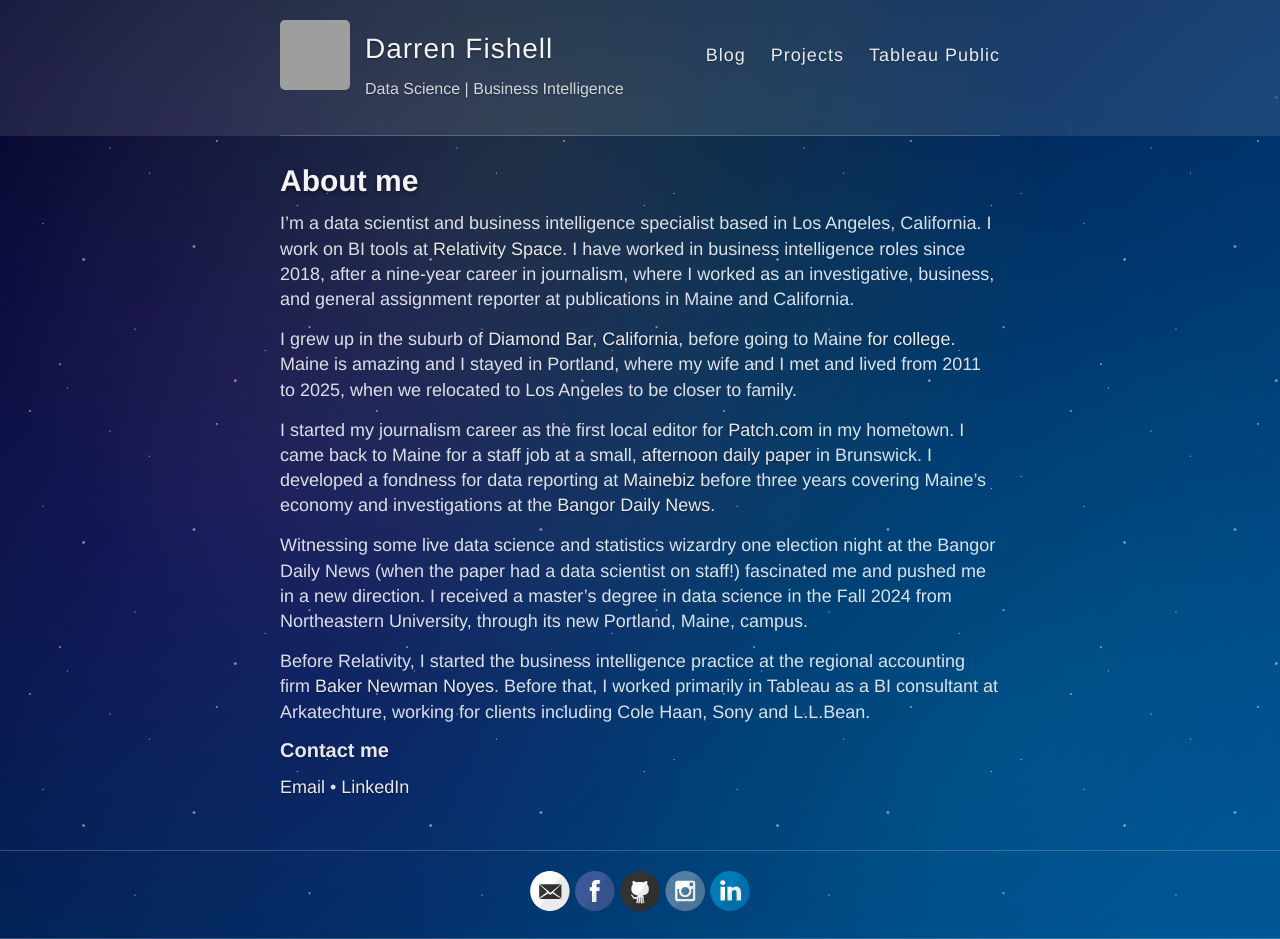
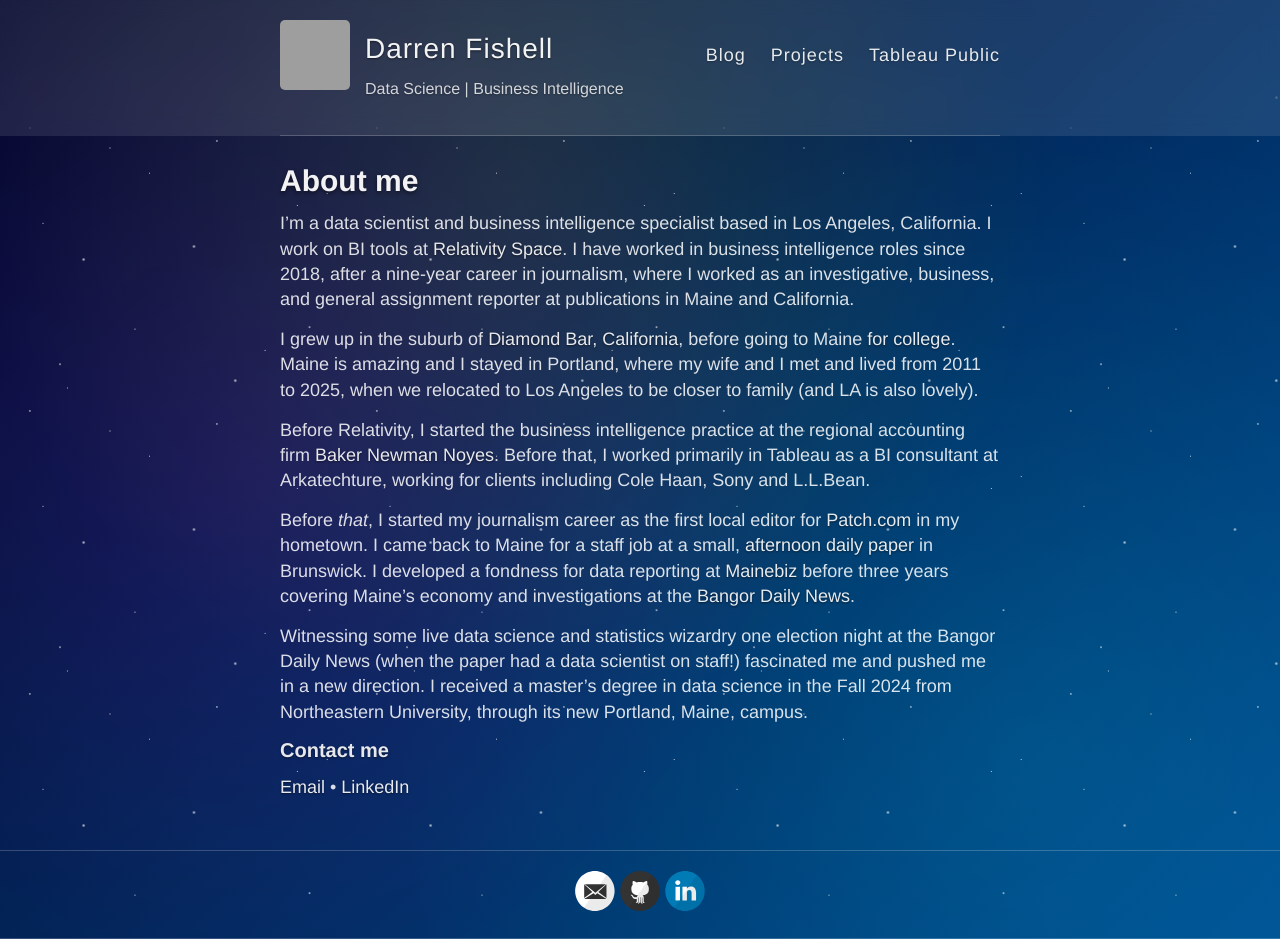
Before and after one commit to darrenfishell/darrenfishell.github.io, a Jekyll site: the page built from about.md, in a window 1280 px wide. Built offline with Jekyll 4.4.1, drawn with Linux system fonts in a browser that asks for light colours; grey boxes are pictures that could not be loaded.

Commit message:
Remove certain socials

```diff
--- a/_config.yml
+++ b/_config.yml
@@ -18,12 +18,12 @@
 # Includes an icon in the footer for each username you enter
 footer-links:
   dribbble:
-  email: darrenfishell@proton.me
+  email: darrenfishell@protonmail.com
   twitter:
   github: darrenfishell
-  instagram: darrenfishell
+  # instagram: darrenfishell
   linkedin: darrenfishell
-  facebook: darrenfishell
+  # facebook: darrenfishell
   flickr:
   pinterest:
   rss: # just type anything here for a working RSS icon
--- a/about.md
+++ b/about.md
@@ -6,13 +6,13 @@
 
 I'm a data scientist and business intelligence specialist based in Los Angeles, California. I work on BI tools at [Relativity Space](https://www.relativityspace.com/). I have worked in business intelligence roles since 2018, after a nine-year career in journalism, where I worked as an investigative, business, and general assignment reporter at publications in Maine and California.
 
-I grew up in the suburb of [Diamond Bar, California](https://en.wikipedia.org/wiki/Diamond_Bar,_California), before going to Maine [for college](http://bowdoin.edu). Maine is amazing and I stayed in Portland, where my wife and I met and lived from 2011 to 2025, when we relocated to Los Angeles to be closer to family.
+I grew up in the suburb of [Diamond Bar, California](https://en.wikipedia.org/wiki/Diamond_Bar,_California), before going to Maine [for college](http://bowdoin.edu). Maine is amazing and I stayed in Portland, where my wife and I met and lived from 2011 to 2025, when we relocated to Los Angeles to be closer to family (and LA is also lovely).
 
-I started my journalism career as the first local editor for [Patch.com](https://patch.com/users/darren-fishell) in my hometown. I came back to Maine for a staff job at a small, [afternoon daily paper](http://timesrecord.com) in Brunswick. I developed a fondness for data reporting at [Mainebiz](http://mainebiz.com) before three years covering Maine's economy and investigations at the [Bangor Daily News](http://bangordailynews.com).
+Before Relativity, I started the business intelligence practice at the regional accounting firm [Baker Newman Noyes](https://www.bnncpa.com/). Before that, I worked primarily in Tableau as a BI consultant at Arkatechture, working for clients including Cole Haan, Sony and L.L.Bean.
+
+Before _that_, I started my journalism career as the first local editor for [Patch.com](https://patch.com/users/darren-fishell) in my hometown. I came back to Maine for a staff job at a small, [afternoon daily paper](http://timesrecord.com) in Brunswick. I developed a fondness for data reporting at [Mainebiz](http://mainebiz.com) before three years covering Maine's economy and investigations at the [Bangor Daily News](http://bangordailynews.com).
 
 Witnessing some live data science and statistics wizardry one election night at the Bangor Daily News (when the paper had a data scientist on staff!) fascinated me and pushed me in a new direction. I received a master's degree in data science in the Fall 2024 from Northeastern University, through its new Portland, Maine, campus.
-
-Before Relativity, I started the business intelligence practice at the regional accounting firm [Baker Newman Noyes](https://www.bnncpa.com/). Before that, I worked primarily in Tableau as a BI consultant at Arkatechture, working for clients including Cole Haan, Sony and L.L.Bean.
 
 ### Contact me
 
```
